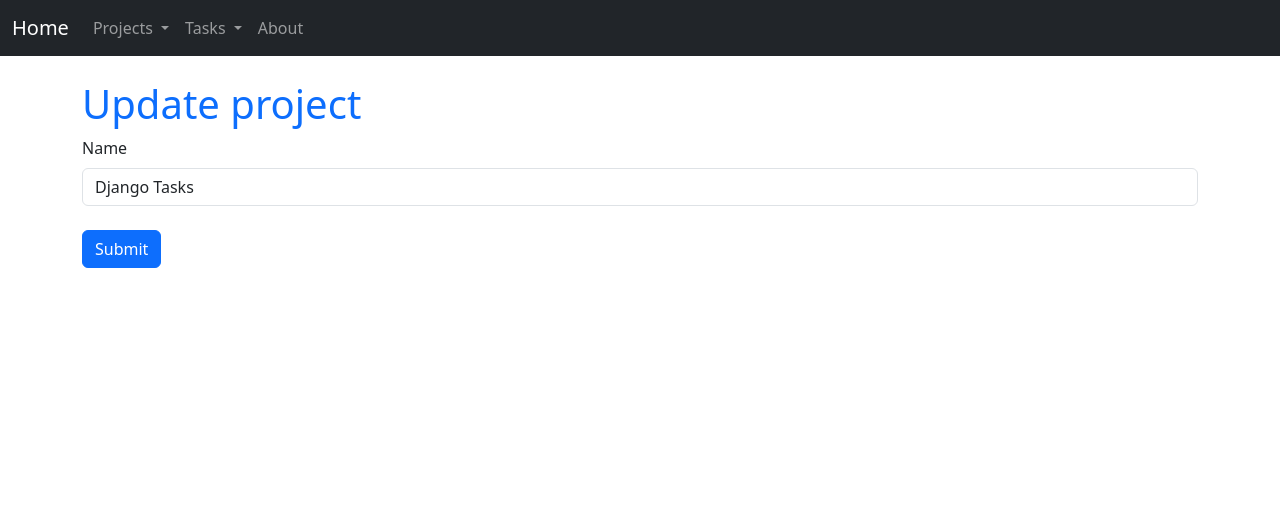
After one commit to R3is3rsf/django_tasks_practice, a Django app: page /update_project_form/9 in a window 1280 px wide. The commit adds this page. Shown: the top 508 px of the page. Run offline with Django 4.2, Linux system fonts and the light colour scheme; data comes from the database, SQL or seed files in the repository; both versions use the stored data as it was after the commit; some libraries are stand-ins or nearby versions.

Commit message:
add update project and delete project

```diff
--- a/myapp/templates/projects/projects.html
+++ b/myapp/templates/projects/projects.html
@@ -10,8 +10,8 @@
         <div class="card-body">
           <h5 class="card-title">{{project}}</h5>
           <a href="{% url 'project_detail' project.id %}" class="btn btn-secondary">Details</a>
-          <a href="" class="btn btn-danger">Delete</a>
-          <a href="" class="btn btn-warning">Update</a>
+          <a href="{% url 'delete_project' project.id %}" class="btn btn-danger">Delete</a>
+          <a href="{% url 'update_project_form' project.id %}" class="btn btn-warning">Update</a>
         </div>
       </article>
 
--- /dev/null
+++ b/myapp/templates/projects/update_project_form.html
@@ -0,0 +1,20 @@
+{% extends 'layouts/base.html' %}
+{% block content %}
+
+<h1 class="text-primary">Update project</h1>
+
+<form method="POST" action="{% url 'update_project'  %}">
+    {% csrf_token %}
+
+    <input type="hidden" id="id" name="id" value="{{project.id}}">
+
+    <div class="mb-3">
+      <label for="name" class="form-label">Name</label>
+      <input type="text" class="form-control" id="name" name="name" required placeholder="Project name" value="{{project.name}}">
+    </div>
+
+    <button type="submit" class="btn btn-primary mt-2">Submit</button>
+  </form>
+
+
+{% endblock %}
--- a/myapp/urls.py
+++ b/myapp/urls.py
@@ -7,6 +7,9 @@ urlpatterns = [
     path('projects/', views.projects, name = 'projects'),
     path('create_project/', views.create_project, name = 'create_project'),
     path('project_detail/<int:id>', views.project_detail, name = 'project_detail'),
+    path('delete_project/<int:id>',views.delete_project, name='delete_project'),
+    path('update_project_form/<int:id>',views.update_project_form, name='update_project_form'),
+    path('update_project',views.update_project, name='update_project'),
     path('tasks/', views.tasks, name = 'tasks'),
     path('create_task/',views.create_task, name = 'create_task'),
     path('delete_task/<int:id>',views.delete_task, name='delete_task'),
--- a/myapp/views.py
+++ b/myapp/views.py
@@ -40,6 +40,35 @@ def project_detail(request,id):
             'project':project,
             'tasks':tasks
         })
+
+def delete_project(request,id):
+
+    instance = Project.objects.get(id=id)
+    instance.delete()
+    projects = Project.objects.all()
+    return render(request, 'projects/projects.html', {
+        'projects': projects
+    })
+
+def update_project_form(request,id):
+    project = Project.objects.get(id=id)
+    return render(request,'projects/update_project_form.html', {
+        'project': project
+    })
+
+def update_project(request):
+
+    if request.method == 'POST':
+        id = request.POST['id']
+        name = request.POST['name']
+        project = Project.objects.get(id=id)
+        project.name = name
+        project.save()
+
+    projects = Project.objects.all()
+    return render(request, 'projects/projects.html', {
+        'projects': projects
+    })
 
 
 def tasks(request):
```
Also changed, not shown: db.sqlite3.
